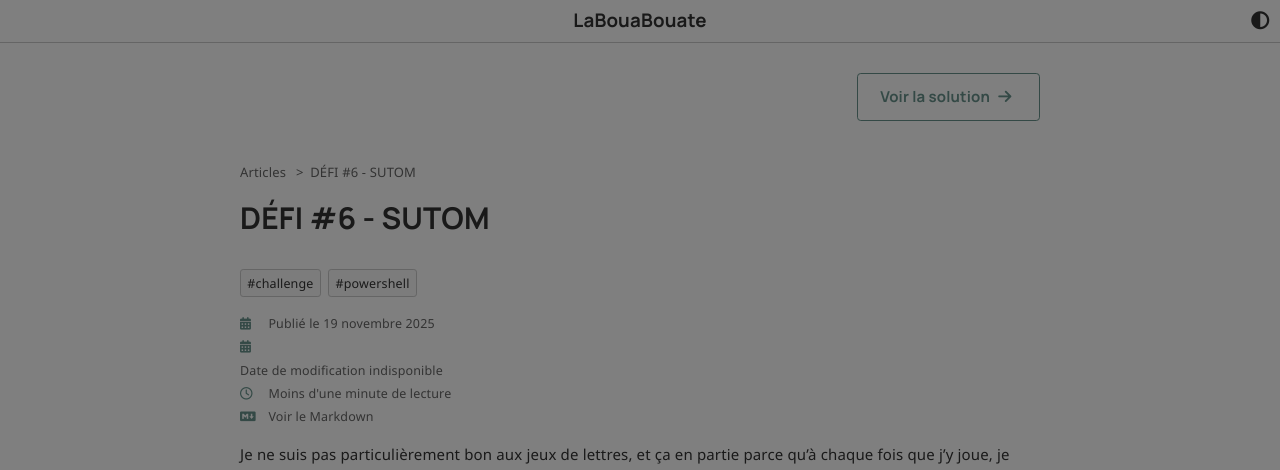
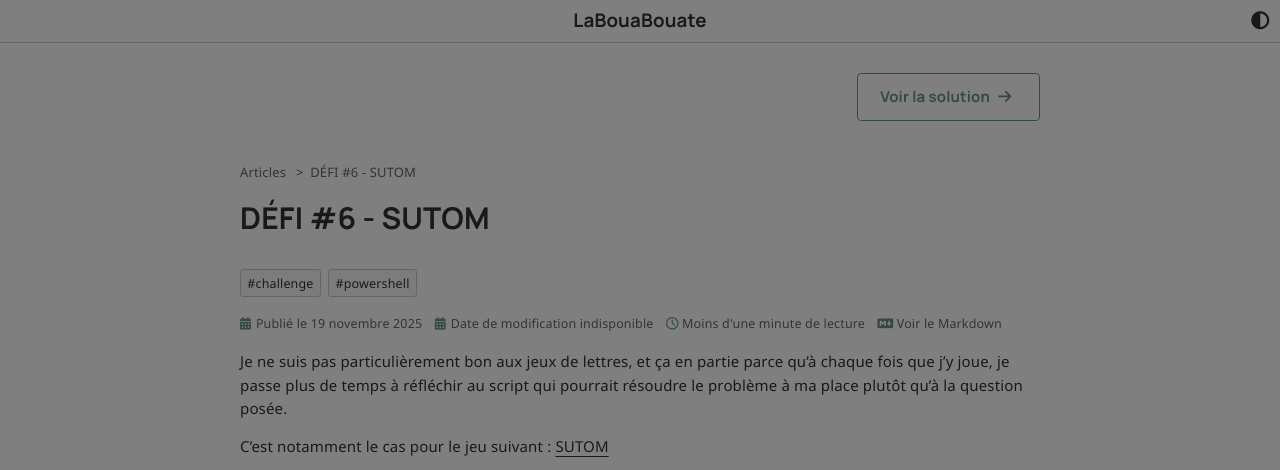
Before and after one commit to leobouard/leobouard.github.io, a Jekyll site: the page built from _posts/2025/2025-11-19-sutom.md, in a window 1280 px wide. Shown: the top 470 px of the page. Built offline with Jekyll 4.4.1, drawn with Linux system fonts in a browser that asks for light colours; nearby versions of some CDN libraries; some web fonts are replaced; comment, search, counter and statistics services are not loaded.

Commit message:
Update article-info.scss

```diff
--- a/_sass/article-info.scss
+++ b/_sass/article-info.scss
@@ -1,13 +1,11 @@
 div.article-info {
+    display: flex;
+    grid-gap: 1em;
     font-size: smaller;
     color: var(--heavyaccent);
 }
 
-div.article-info span {
-    display: block;
-}
-
 div.article-info i {
     color: var(--primary);
-    min-width: 2em;
+    min-width: 1em;
 }
```
